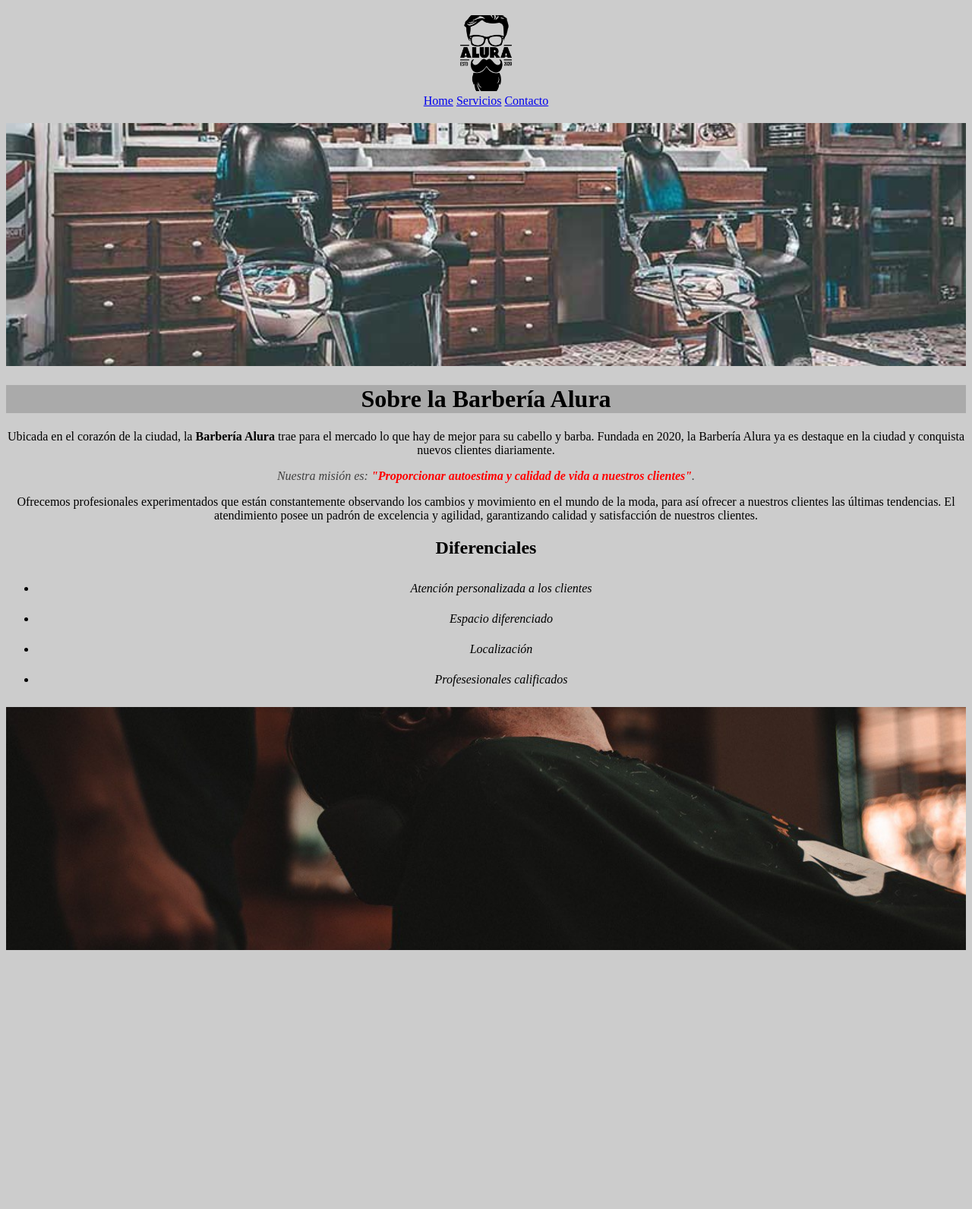
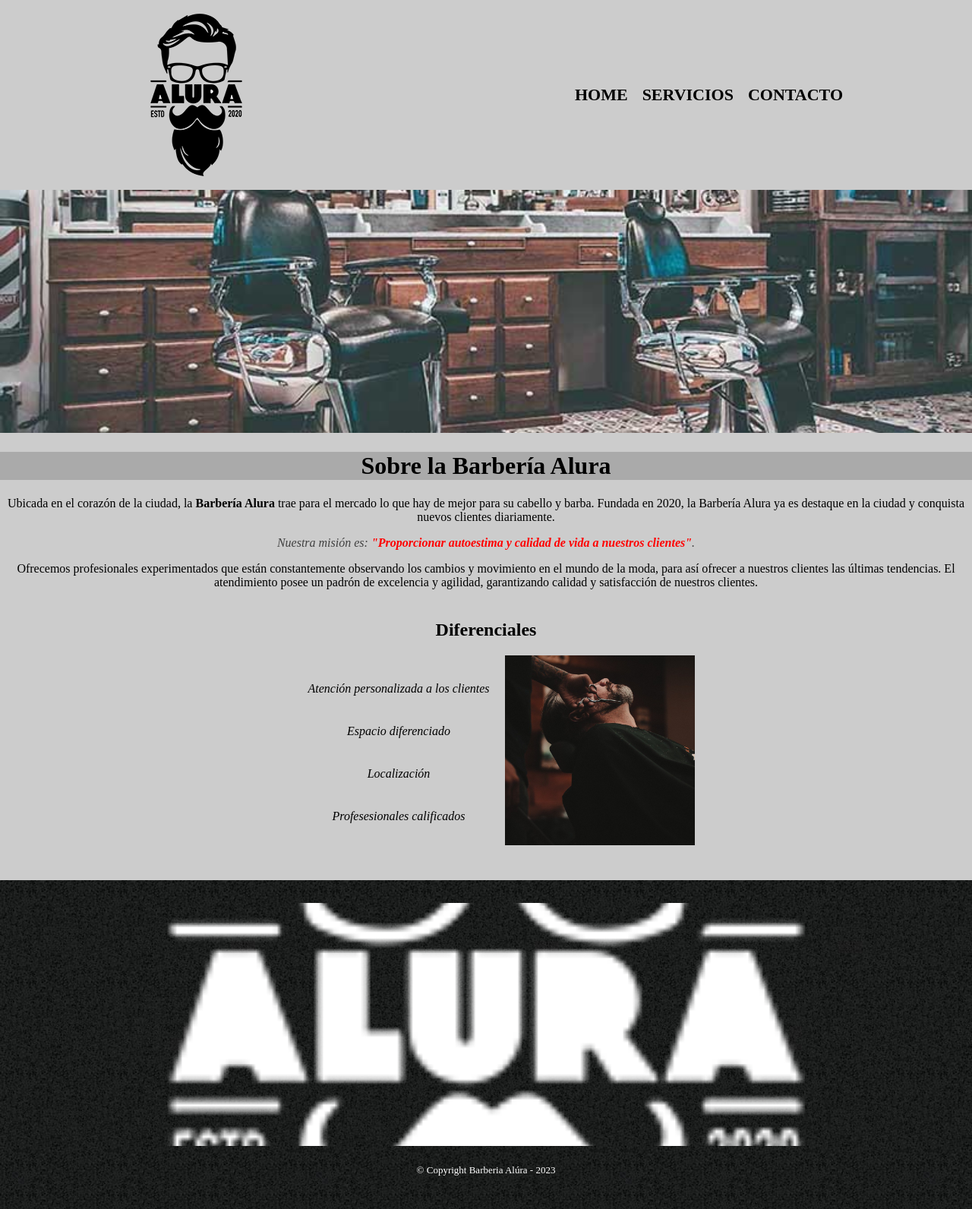
Before and after one commit to NoName9621/Barberia_Alura, a plain HTML site: page index.html in a window 1280 px wide. Shown: the whole page at 76% size. Before the commit the page ends 1263 px from the top, so only its background shows below. Drawn offline with Linux system fonts and the light colour scheme.

Commit message:
se estilo la pagina principal (home)

```diff
--- a/css/style-home.css
+++ b/css/style-home.css
@@ -1,5 +1,6 @@
 
 body {
+    margin: 0;
     text-align: center;
     background-color: #ccc;
 }
@@ -25,8 +26,8 @@ header {
 }
 
 .logo {
-    width: 80px;
-    height: 80px;
+    width: 177px;
+    height: 250px;
 }
 
 .lista {
@@ -38,8 +39,9 @@ header {
     font-weight: bold;
 }
 ul li {
-    line-height: 2.5;
+    line-height: 3.5;
     font-style: italic;
+    list-style: none;
 }
 
 .lista-contenido {
@@ -53,3 +55,48 @@ ul li {
     width: 250px;
     height: 250px;
 }
+
+.header {
+    height: 250px;
+    display: flex;
+    justify-content: space-between;
+    align-items: center;
+    width: 940px;
+    margin: 0 auto;
+    /* padding: 30px; */
+}
+
+.nav a{
+    color: #000;
+    text-decoration: none;
+    text-transform: uppercase;
+    font-size: 22px;
+    font-weight: bold;
+    margin: 0 0 0 15px;
+}
+.nav a:hover {
+    color: #c78c19;
+    text-decoration: underline;
+}
+.diferenciales {
+    margin: 40px;
+}
+.diferenciales__contenido {
+    display: flex;
+    justify-content: center;
+    column-gap: 20px;
+}
+
+
+
+footer {
+    text-align: center;
+    background-image: url(/img/bg.jpg);
+    padding: 30px;
+}
+
+.copyright {
+    color: #fff;
+    font-size: 13px;
+    margin-top: 20px;
+}
--- a/index.html
+++ b/index.html
@@ -12,7 +12,7 @@
 
     <body>
         <header class="header">
-            <img src="img/logo.png" alt="logo" style="width: 100px; height: 100px;">
+            <img src="img/logo.png" alt="logo" class="logo">
             <nav class="nav">
                 <a href="#">Home</a>
                 <a href="servicios.html">Servicios</a>
@@ -38,6 +38,7 @@
 
             <h2>Diferenciales</h2>
 
+            <div class="diferenciales__contenido">
                 <ul>
                     <li class="items">Atención personalizada a los clientes</li>
                     <li class="items">Espacio diferenciado</li>
@@ -45,10 +46,14 @@
                     <li class="items">Profesesionales calificados</li>
                 </ul>
 
-            <img src="img/diferenciales.jpg" class="imagenDiferenciales">
-
+                <img src="img/diferenciales.jpg" class="imagen-barbero">
+            </div>
         </div>
 
+        <footer>
+            <img src="img/logo-blanco.png" alt="logo-banco.jpg">
+            <p class="copyright">&copy Copyright Barberia Alúra - 2023</p>
+        </footer>
 
     </body>
 </html>
```
Also changed, not shown: contacto.html (+1 -1 lines). Lines whose indentation alone changed are shown as unchanged.
